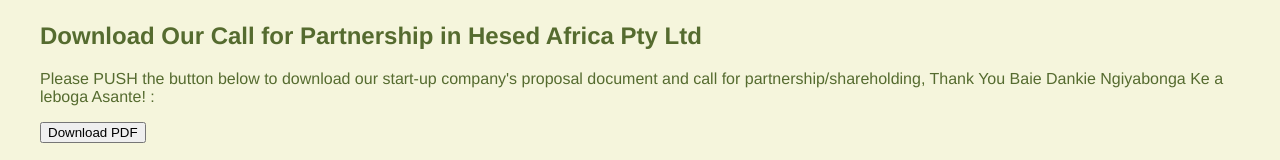
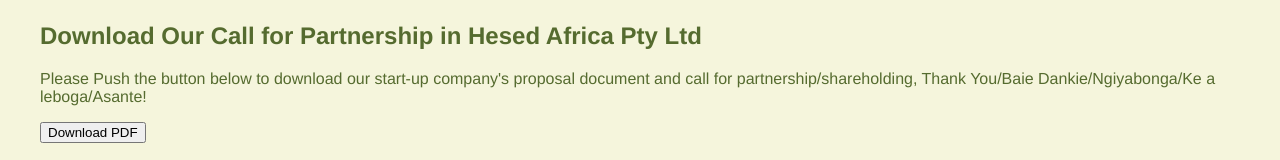
Before and after one commit to PeterMunyao/PeterMunyao, a plain HTML site: page index.html in a window 1280 px wide. Shown: the part 2978-3138 px from the top of the page. Drawn offline with Linux system fonts and the light colour scheme.

Commit message:
Update index.html

```diff
--- a/index.html
+++ b/index.html
@@ -262,12 +262,12 @@
 
 <section id="download-pdf">
     <h2>Download Our Call for Partnership in Hesed Africa Pty Ltd</h2>
-    <p>Please PUSH the button below to download our start-up company's proposal document and call for partnership/shareholding, Thank You Baie Dankie Ngiyabonga Ke a leboga Asante! :</p>
+    <p>Please Push the button below to download our start-up company's proposal document and call for partnership/shareholding, Thank You/Baie Dankie/Ngiyabonga/Ke a leboga/Asante!</p>
     <a href="A CALL FOR PARTNERSHIP IN ELECTRICAL AND ELECTRONIC ENGINEERING.pdf" download="A CALL FOR PARTNERSHIP IN ELECTRICAL AND ELECTRONIC ENGINEERING.pdf">
         <button>Download PDF</button>
     </a>
 </section>
-<style>
+    <style>
     .download-btn {
         display: inline-block;
         background-color: white;
@@ -282,14 +282,14 @@
         height: 150px;
         line-height: 120px; /* Adjust vertical alignment */
         transition: all 0.3s ease;
-    }
+        }
 
     .download-btn:hover {
         background-color: red;
         color: white;
         border-color: white;
-    }
-</style>
+       }
+     </style>
 <footer>
     <p>&copy; 2024 Hesed Africa Pty Ltd. All rights reserved.</p>
     <p>Visitors: <span id="visitorCount"></span></p>
```
